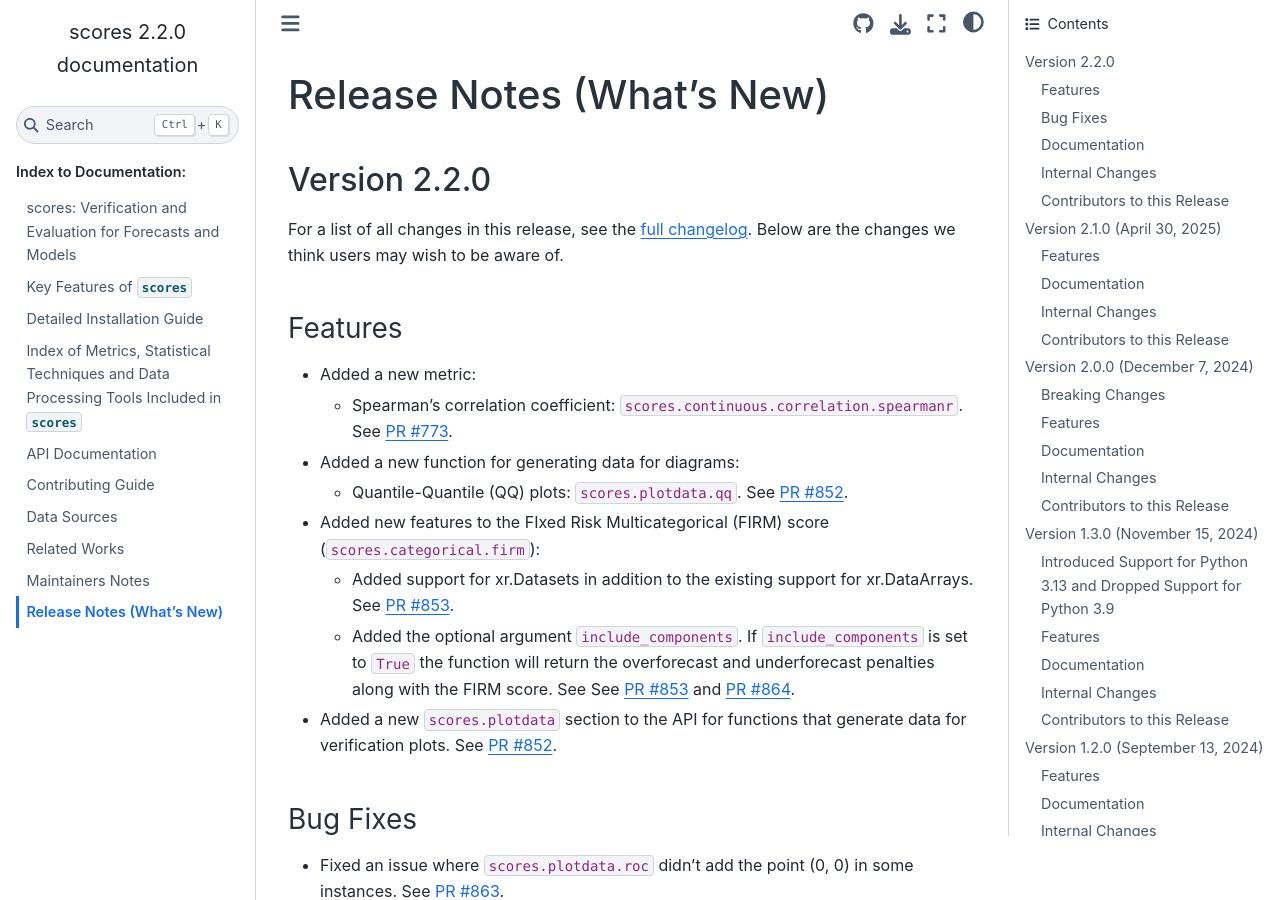
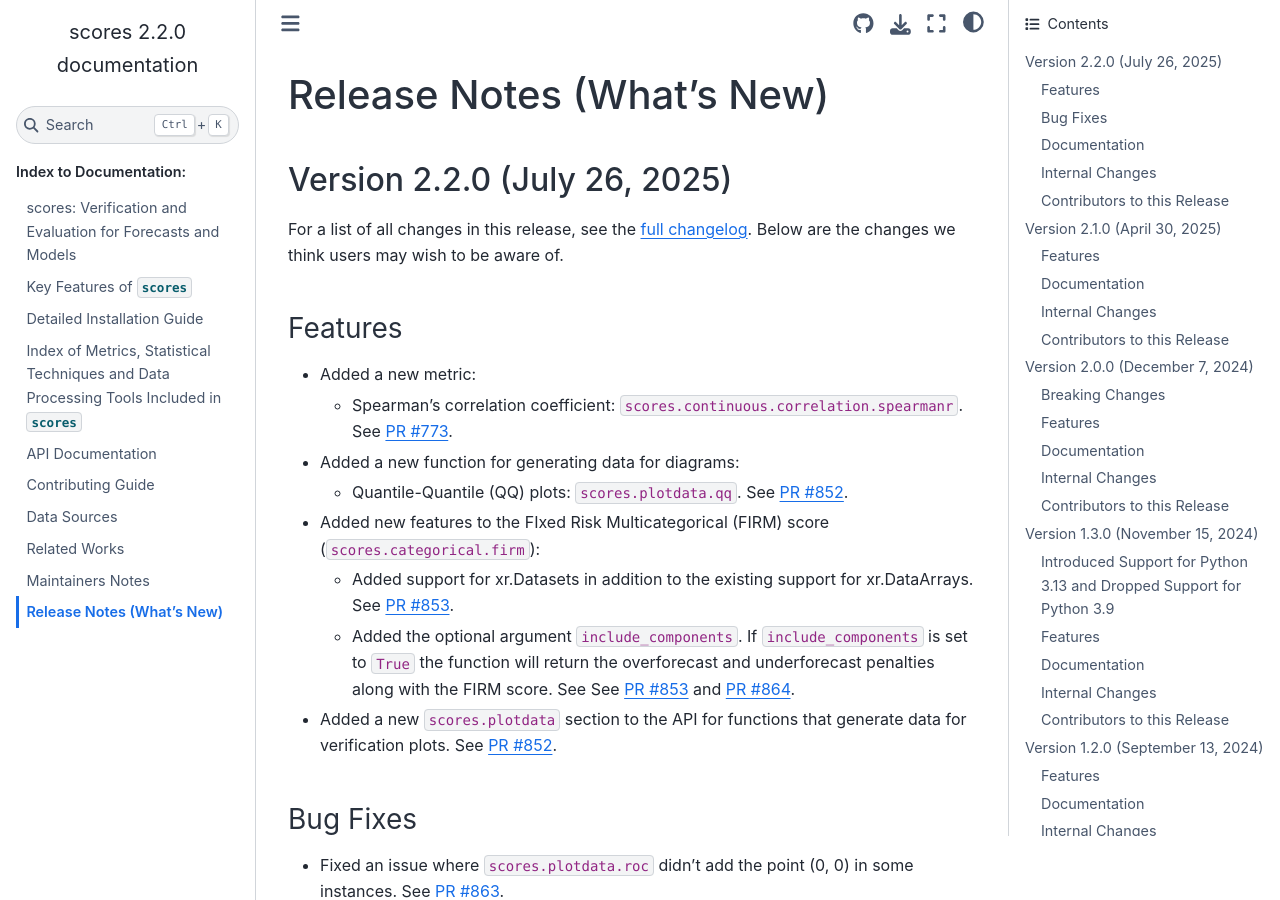
Before and after one commit to nci/scores, a Sphinx documentation site: the page built from docs/release_notes.md, in a window 1280 px wide and 900 px high. Built offline with Sphinx 7.4.7 and the Sphinx Book theme 1.1.4, drawn with Linux system fonts in a browser that asks for light colours; pages that are not in the unit, such as notebooks, are missing from menus.

Commit message:
Add the release date to the release notes

```diff
--- a/docs/release_notes.md
+++ b/docs/release_notes.md
@@ -1,6 +1,6 @@
 # Release Notes (What's New)
 
-## Version 2.2.0
+## Version 2.2.0 (July 26, 2025)
 
 For a list of all changes in this release, see the [full changelog](https://github.com/nci/scores/compare/2.1.0...2.2.0). Below are the changes we think users may wish to be aware of.
 
```
